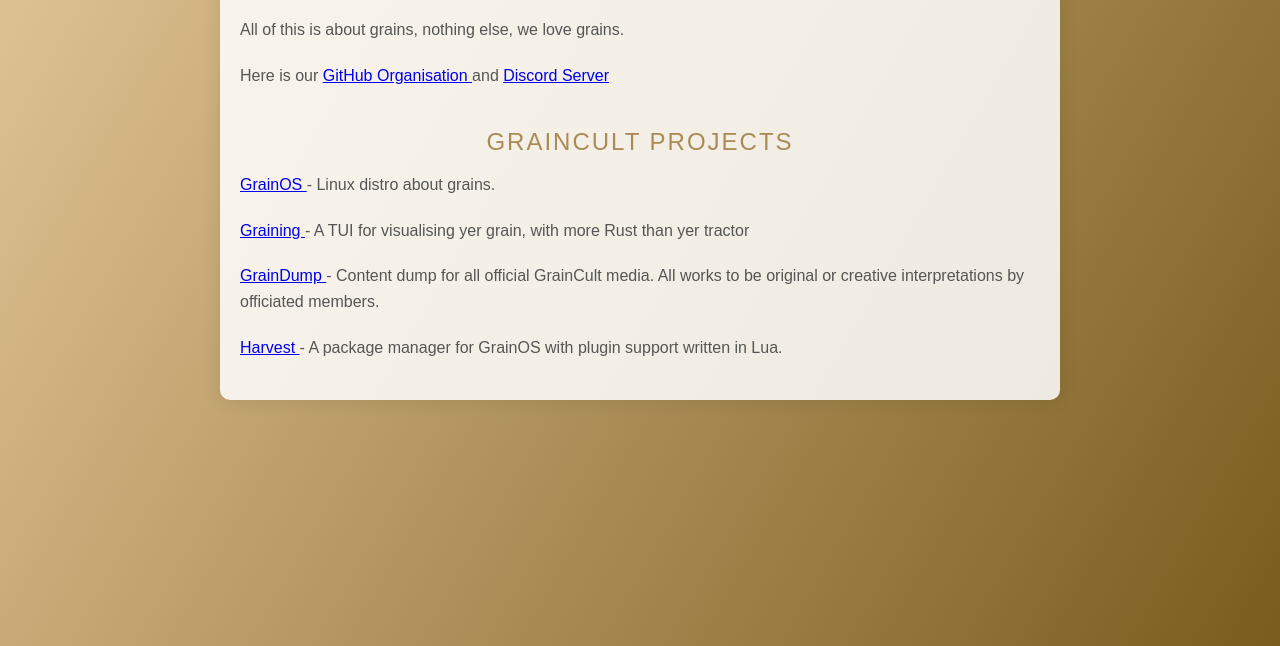
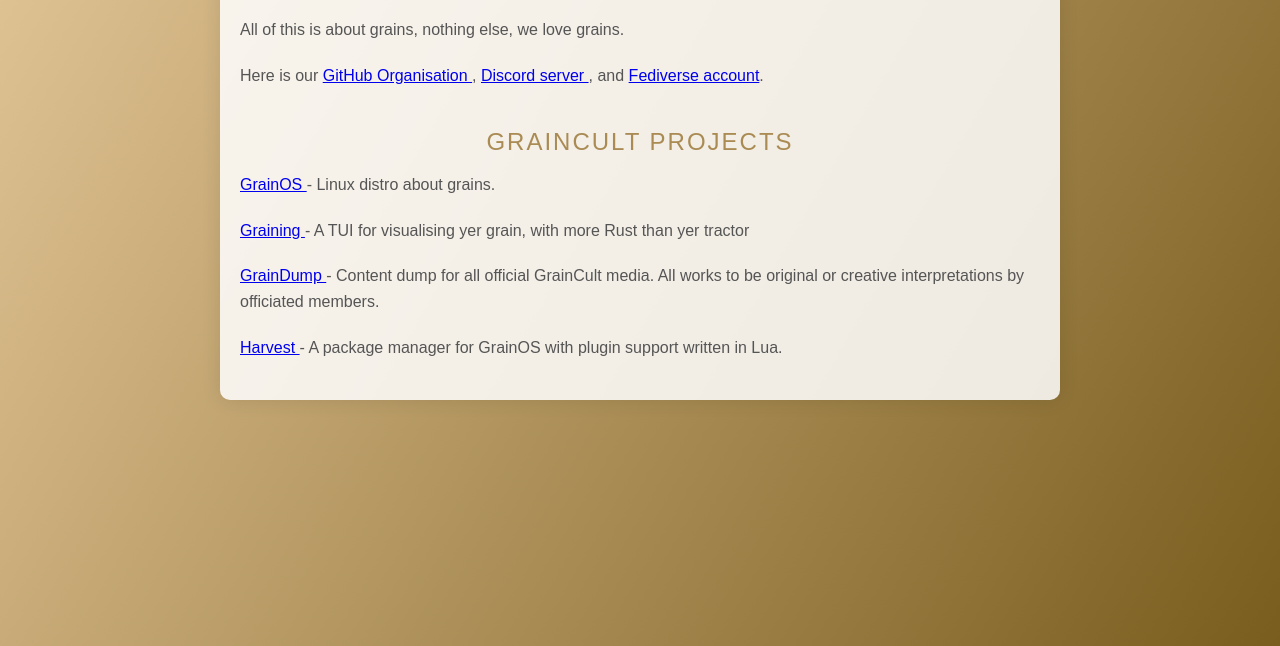
Before and after one commit to GrainCult/graincult.com, a plain HTML site: page index.html in a window 1280 px wide. Shown: the part 154-800 px from the top of the page. Drawn offline with Linux system fonts and the light colour scheme.

Commit message:
Update index.html

```diff
--- a/index.html
+++ b/index.html
@@ -18,7 +18,7 @@
     <main>
         <p>GrainCult (From <a href="https://discord.gg/linux"> All Things Linux Server </a>) is a funny open source organization about grains, why you may ask? because grain.</p>
         <p>All of this is about grains, nothing else, we love grains.</p>
-        <p>Here is our <a href="https://github.com/GrainCult"> GitHub Organisation </a> and <a href="https://discord.gg/m82haZuHGH"> Discord Server </a> </p>
+        <p>Here is our <a href="https://github.com/GrainCult"> GitHub Organisation </a>, <a href="https://discord.gg/m82haZuHGH"> Discord server </a>, and <a href="https://wheat.cafe/@graincult"> Fediverse account</a>. </p>
     </main>
     <div class="catchy">GRAINCULT PROJECTS</div>
         <p>
```
